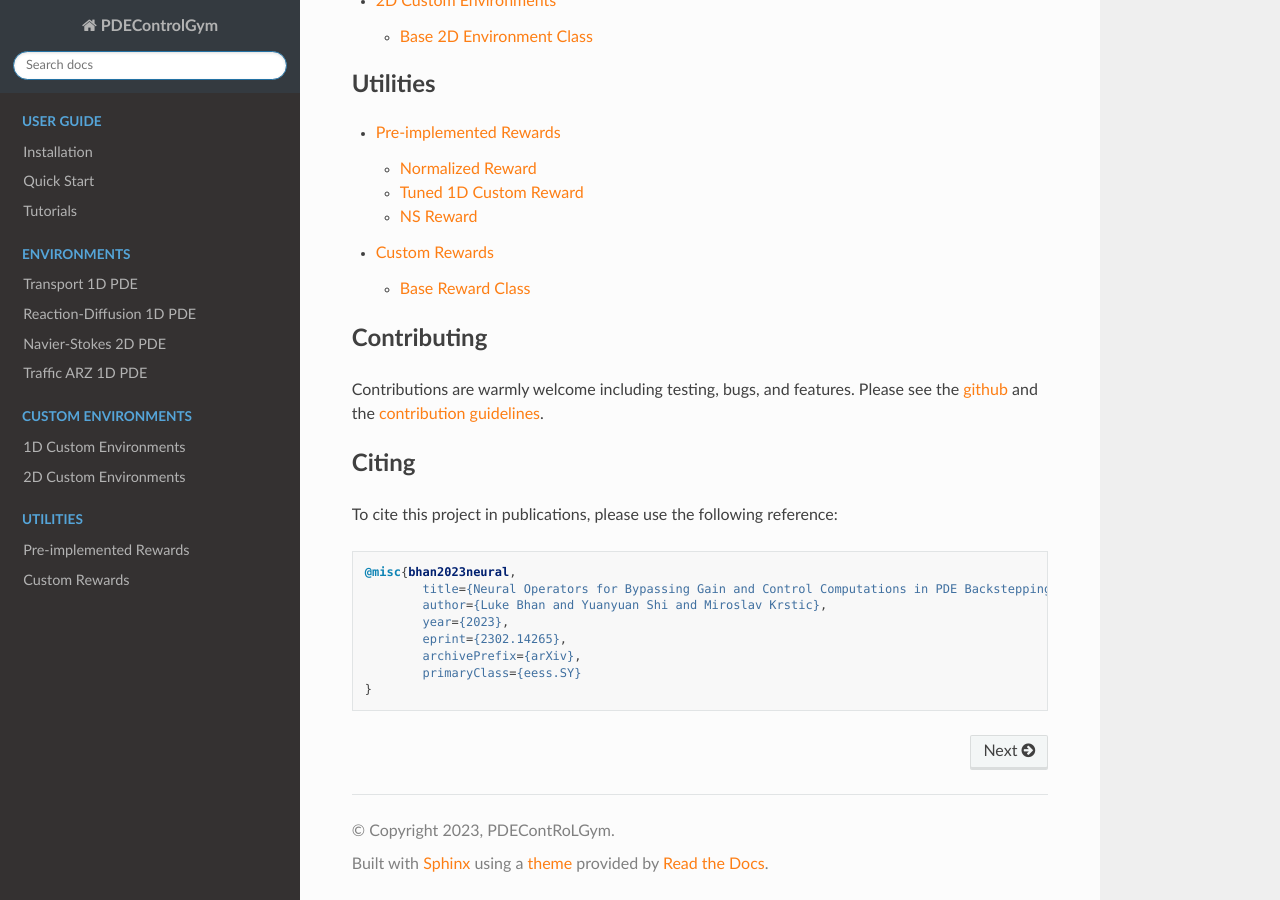
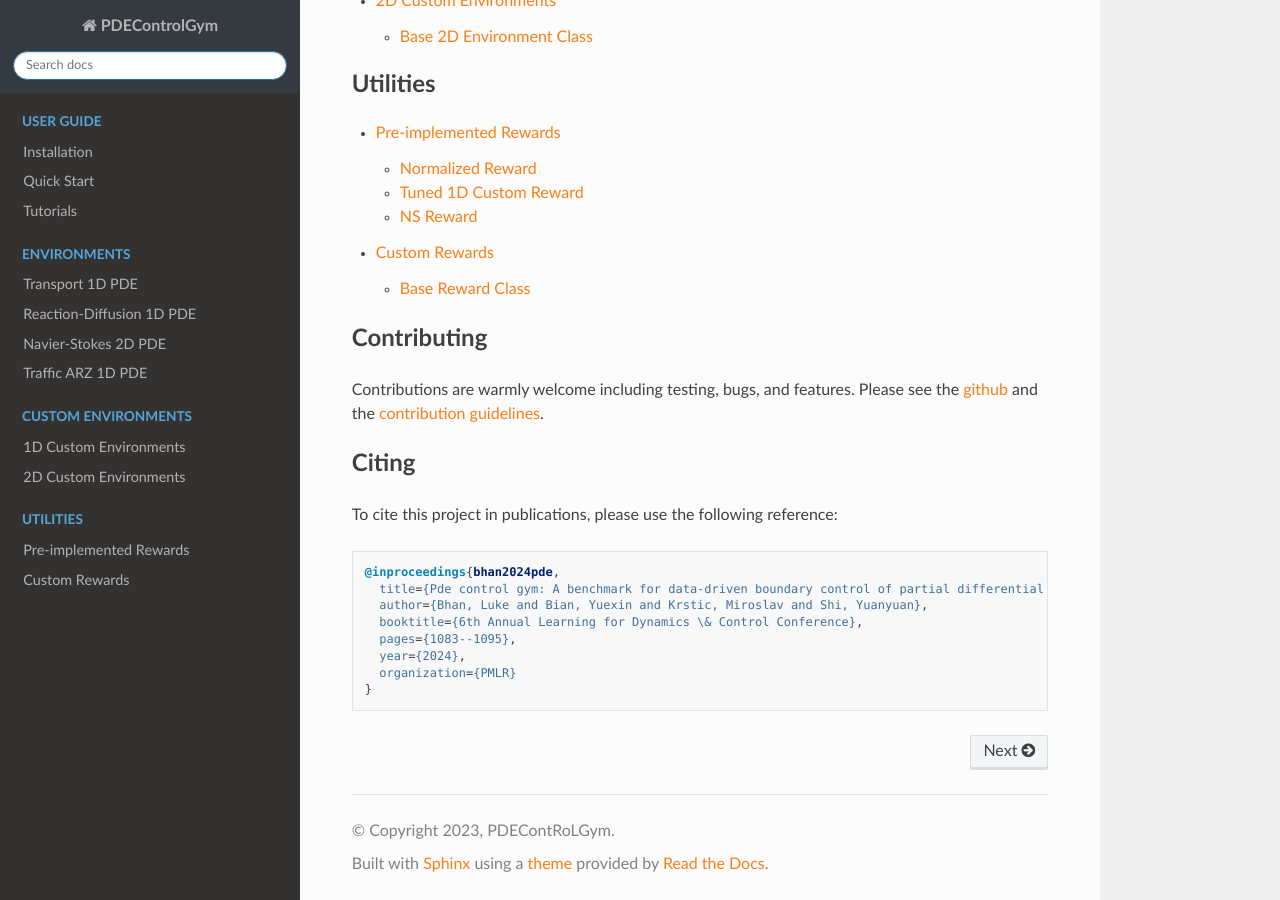
Before and after one commit to lukebhan/PDEControlGym, a Sphinx documentation site: the page built from docs/source/index.rst, in a window 1280 px wide and 900 px high, scrolled down 1445 px. Built offline with Sphinx 7.4.7 and the Read the Docs theme 3.1.0, drawn with Linux system fonts in a browser that asks for light colours; some of the changed text lies outside the part shown.

Commit message:
Correcting paper link in docs homepage

```diff
--- a/docs/source/index.rst
+++ b/docs/source/index.rst
@@ -10,7 +10,7 @@
 
 Github Repository: https://github.com/lukebhan/PDEControlGym
 
-Paper: https://arxiv.org/abs/2302.14265
+Paper: https://proceedings.mlr.press/v242/bhan24a/bhan24a.pdf
 
 Pre-Trained Models: https://huggingface.co/lukebhan/PDEControlGymModels
 
@@ -67,11 +67,11 @@
 
 .. code-block:: bibtex
 
-	@misc{bhan2023neural,
-		title={Neural Operators for Bypassing Gain and Control Computations in PDE Backstepping},
-		author={Luke Bhan and Yuanyuan Shi and Miroslav Krstic},
-		year={2023},
-		eprint={2302.14265},
-		archivePrefix={arXiv},
-		primaryClass={eess.SY}
-	}
+  @inproceedings{bhan2024pde,
+    title={Pde control gym: A benchmark for data-driven boundary control of partial differential equations},
+    author={Bhan, Luke and Bian, Yuexin and Krstic, Miroslav and Shi, Yuanyuan},
+    booktitle={6th Annual Learning for Dynamics \& Control Conference},
+    pages={1083--1095},
+    year={2024},
+    organization={PMLR}
+  }
```
